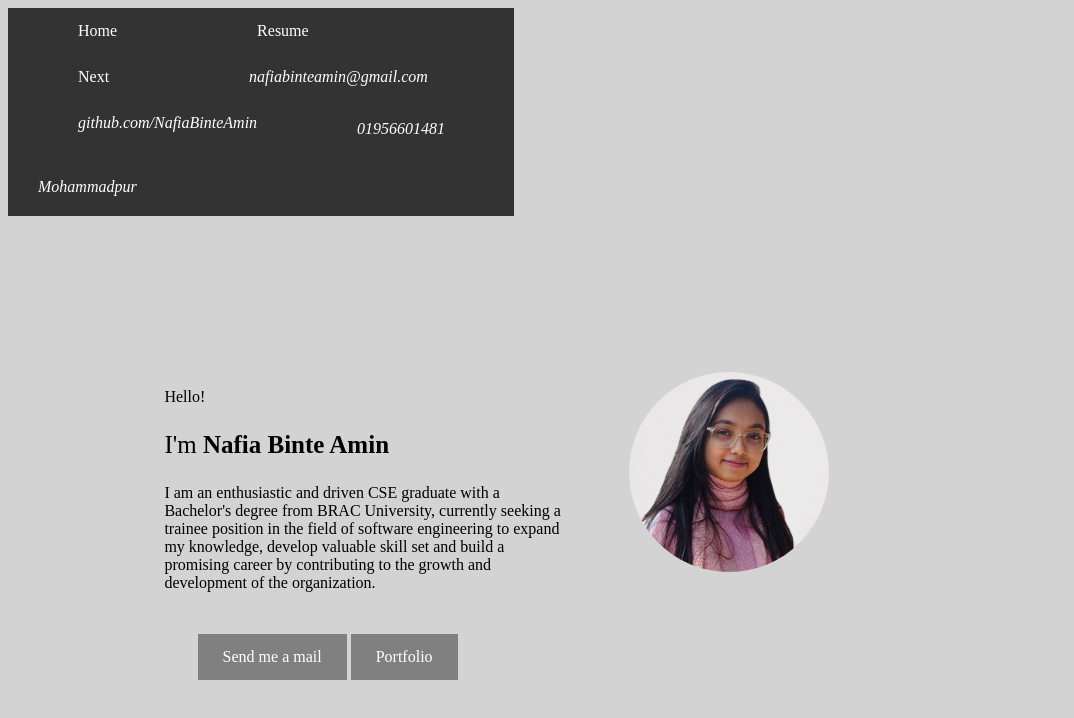
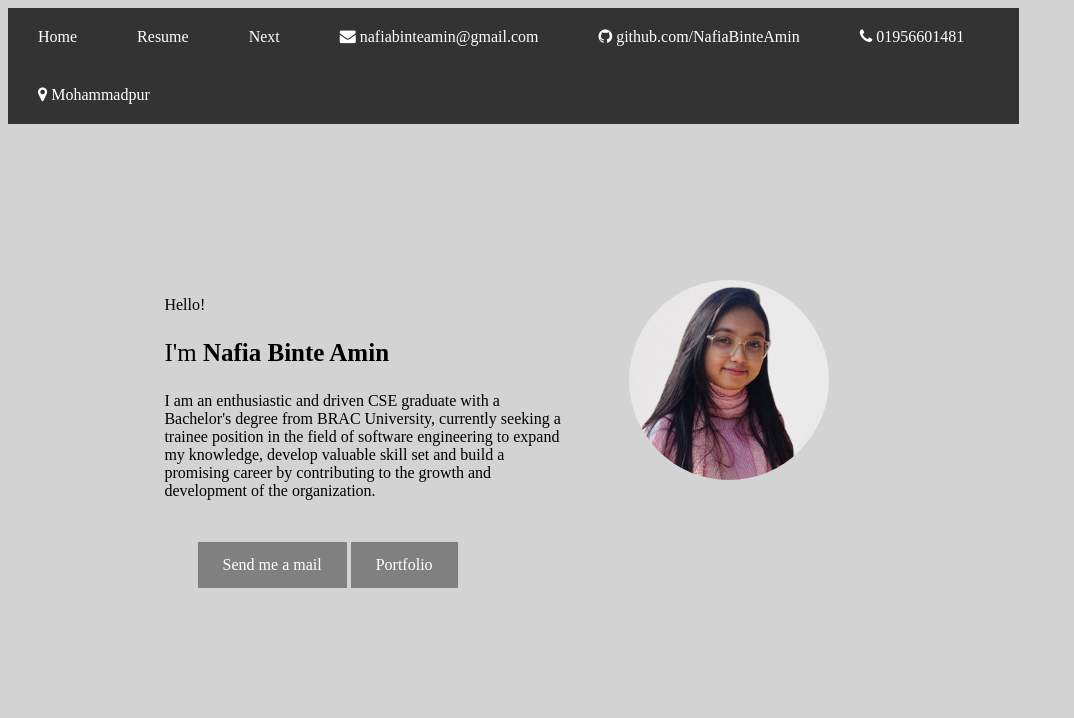
Before and after one commit to NafiaBinteAmin/NafiaBinteAmin.github.io, a plain HTML site: page index.html in a window 1280 px wide. Shown: the top 718 px of the page, without its empty margins (0-1074 px from the left). Drawn offline with Linux system fonts and the light colour scheme.

Commit message:
Update index.html

```diff
--- a/index.html
+++ b/index.html
@@ -3,6 +3,7 @@
 <head>
 	<meta charset="utf-8">
 	<meta name="viewport" content="width=device-width, initial-scale=1">
+	<link rel="stylesheet" href="https://cdnjs.cloudflare.com/ajax/libs/font-awesome/4.7.0/css/font-awesome.min.css">
 	<title>Index</title>
 <style>
 
@@ -18,7 +19,7 @@ ul {
   padding: 0;
   overflow: hidden;
   background-color: #333;
-  width: 40%;
+  width: 80%;
 }
 
 li {
@@ -29,7 +30,7 @@ li a {
   display: block;
   color: white;
   text-align: center;
-  padding: 14px 70px;
+  padding: 20px 30px;
   text-decoration: none;
 }
 
```
